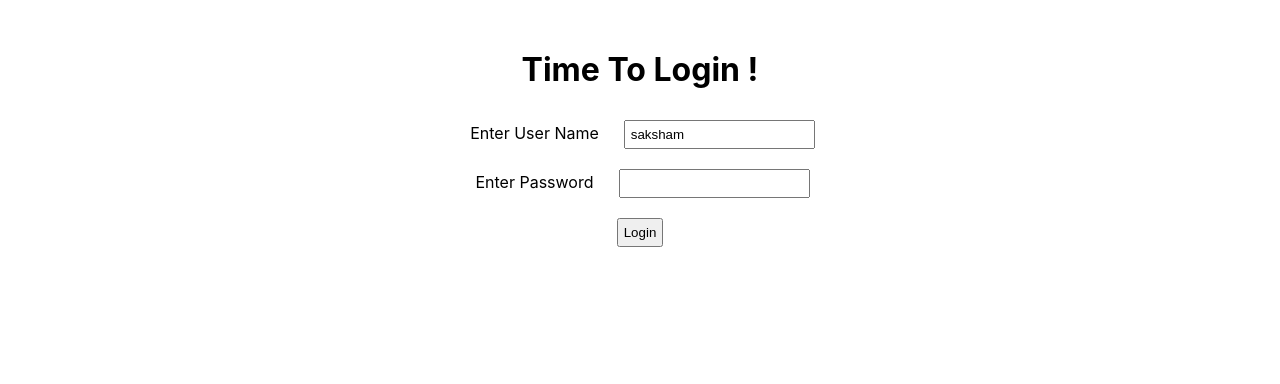
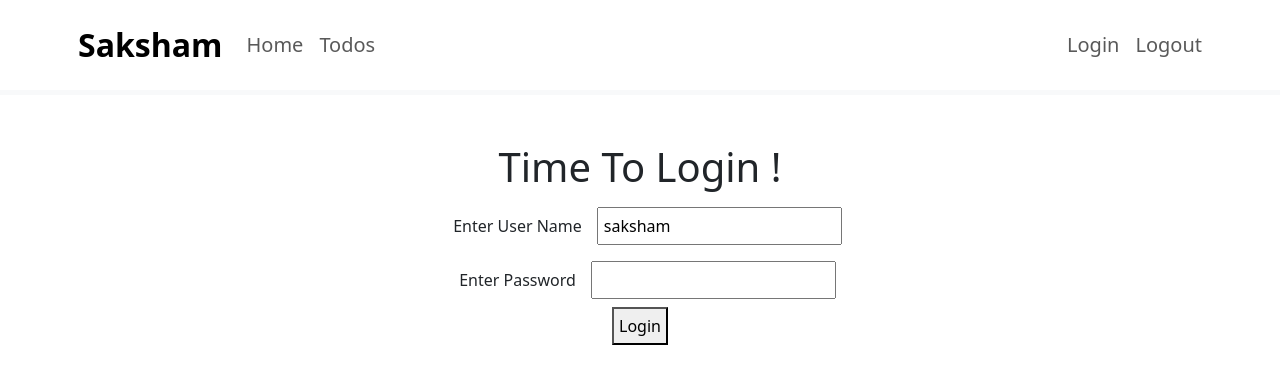
Before and after one commit to saksham000/FullStack-React-TodoApp-SpringBoot, a React (Create React App) app: page / in a window 1280 px wide. Shown: the top 384 px of the page. Built offline with nearby package versions, Linux system fonts and the light colour scheme.

Commit message:
Login,welcom,todolist comp done

```diff
--- a/package.json
+++ b/package.json
@@ -6,6 +6,7 @@
     "@testing-library/jest-dom": "^5.17.0",
     "@testing-library/react": "^13.4.0",
     "@testing-library/user-event": "^13.5.0",
+    "bootstrap": "^5.3.3",
     "react": "^18.3.1",
     "react-dom": "^18.3.1",
     "react-router-dom": "^6.23.1",
--- /dev/null
+++ b/src/component/todo/ErrorComponent.jsx
@@ -0,0 +1,8 @@
+export default function ErrorComponent() {
+    return (
+      <div className="ErrorComponent">
+        <h1>We Are Working Really Hard!</h1>
+        <div>Soory for 404 Error</div>
+      </div>
+    );
+  }
--- /dev/null
+++ b/src/component/todo/HeaderComponent.jsx
@@ -0,0 +1,30 @@
+import {Link} from "react-router-dom";
+import { AuthContext } from "./security/AuthContext";
+import { useContext } from "react";
+
+export default function HeaderComponent() {
+    const authContext = useContext(AuthContext)
+    console.log(authContext.number)
+    return (
+      <header className="border-bottom border-light border-5 mb-5 p-2">
+      <div className="container">
+          <div className="row">
+              <nav className="navbar navbar-expand-lg">
+                  <a className="navbar-brand ms-2 fs-2 fw-bold text-black" href="https://github.com/saksham000">Saksham</a>
+                  <div className="collapse navbar-collapse">
+                      <ul className="navbar-nav">
+                          <li className="nav-item fs-5"><Link className="nav-link" to="/welcome/saksham">Home</Link></li>
+                          <li className="nav-item fs-5"><Link className="nav-link" to="/todos">Todos</Link></li>
+                      </ul>
+                  </div>
+                  <ul className="navbar-nav">
+                      <li className="nav-item fs-5"><Link className="nav-link" to="/login">Login</Link></li>
+                      <li className="nav-item fs-5"><Link className="nav-link" to="/logout">Logout</Link></li>
+                  </ul>
+              </nav>
+          </div>
+      </div>
+  </header>
+
+    );
+  }
--- /dev/null
+++ b/src/component/todo/ListTodoComponent.jsx
@@ -0,0 +1,58 @@
+function ListTodoComponent() {
+    const today = new Date();
+    const targetDate = new Date(
+      today.getFullYear() + 12,
+      today.getMonth(),
+      today.getDay()
+    );
+    const todos = [
+      {
+        id: 1,
+        description: "I want to Learn AWS",
+        done: false,
+        targetDate: targetDate,
+      },
+      {
+        id: 2,
+        description: "I want to Learn SpringBoot",
+        done: false,
+        targetDate: targetDate,
+      },
+      {
+        id: 3,
+        description: "I want to Learn DevOPs",
+        done: false,
+        targetDate: targetDate,
+      },
+    ];
+
+    return (
+      <div className="container">
+        <h1>Things You want to do !</h1>
+        <div>
+          <table className="table">
+            <thead>
+              <tr>
+                <td>ID</td>
+                <td>Description</td>
+                <td>Done ?</td>
+                <td>Target Date</td>
+              </tr>
+            </thead>
+            <tbody>
+              {todos.map((todo) => (
+                <tr key={todo.id}>
+                  <td>{todo.id}</td>
+                  <td>{todo.description}</td>
+                  <td>{todo.done.toString()}</td>
+                  <td>{todo.targetDate.toDateString()}</td>
+                </tr>
+              ))}
+            </tbody>
+          </table>
+        </div>
+      </div>
+    );
+  }
+
+  export default ListTodoComponent
--- /dev/null
+++ b/src/component/todo/LoginComponent.jsx
@@ -0,0 +1,78 @@
+import {
+    BrowserRouter,
+    Routes,
+    Route,
+    useNavigate,
+    useParams,
+    Link,
+  } from "react-router-dom";
+  import { useState } from "react";
+
+
+export default function LoginComponent() {
+    const [username, setUsername] = useState("saksham");
+    const [password, SetPassword] = useState("");
+    const [showSuccessMessage, SetShowSuccessMessage] = useState(false);
+    const [showErrorMessage, SetShowErrorMessage] = useState(false);
+    const navigate = useNavigate();
+
+    function handelUsernameChange(event) {
+      setUsername(event.target.value);
+    }
+
+    function handelPasswordChange(event) {
+      SetPassword(event.target.value);
+    }
+
+    function handelSubmit() {
+      if (username === "saksham" && password === "saksham") {
+        console.log("Success");
+        SetShowSuccessMessage(true);
+        SetShowErrorMessage(false);
+        navigate(`/welcome/${username}`);
+      } else {
+        console.log("Invalid Credentials");
+        SetShowSuccessMessage(false);
+        SetShowErrorMessage(true);
+      }
+    }
+
+    return (
+      <div className="Login">
+        <h1>Time To Login !</h1>
+
+        {showSuccessMessage && (
+          <div className="successMessage">Authenticated Successfully</div>
+        )}
+        {showErrorMessage && (
+          <div className="errorMessage">Please Check Your Credientials.</div>
+        )}
+
+        <div className="LoginForm">
+          <div>
+            <label>Enter User Name</label>
+            <input
+              type="text"
+              name="username"
+              value={username}
+              onChange={handelUsernameChange}
+            />
+          </div>
+        </div>
+        <div>
+          <label>Enter Password</label>
+          <input
+            type="password"
+            name="password"
+            value={password}
+            onChange={handelPasswordChange}
+          />
+        </div>
+        <div>
+          <button type="button" name="login" onClick={handelSubmit}>
+            Login
+          </button>
+        </div>
+      </div>
+    );
+  }
--- /dev/null
+++ b/src/component/todo/LogoutComponent.jsx
@@ -0,0 +1,8 @@
+export default function LogoutComponent() {
+    return (
+      <div className="LogoutComponent">
+        <h1>You are Logged Out !</h1>
+        <div>Thank You For using our App.</div>
+      </div>
+    );
+  }
--- a/src/component/todo/TodoApp.css
+++ b/src/component/todo/TodoApp.css
@@ -2,3 +2,10 @@
     margin: 10px;
     padding: 5px;
 }
+
+.footer{
+    bottom: 0;
+    position: absolute;
+    width: 90%;
+    height: 40px;
+}
--- a/src/component/todo/TodoApp.jsx
+++ b/src/component/todo/TodoApp.jsx
@@ -1,130 +1,30 @@
-import { useState } from "react";
 import "./TodoApp.css";
-import {
-  BrowserRouter,
-  Routes,
-  Route,
-  useNavigate,
-  useParams,
-} from "react-router-dom";
+import { BrowserRouter, Routes, Route } from "react-router-dom";
+import LogoutComponent from "./LogoutComponent";
+import HeaderComponent from "./HeaderComponent";
+import ListTodoComponent from "./ListTodoComponent";
+import ErrorComponent from "./ErrorComponent";
+import WelcomeComponent from "./WelcomeComponent";
+import LoginComponent from "./LoginComponent";
+import AuthProvider from './security/AuthContext'
 
 export default function TodoApp() {
   return (
     <div className="TodoApp">
+      <AuthProvider>
         <BrowserRouter>
+          <HeaderComponent />
+
           <Routes>
             <Route path="/" element={<LoginComponent />} />
-
             <Route path="/login" element={<LoginComponent />} />
             <Route path="/welcome/:username" element={<WelcomeComponent />} />
             <Route path="/todos" element={<ListTodoComponent />} />
+            <Route path="/logout" element={<LogoutComponent />} />
             <Route path="*" element={<ErrorComponent />} />
           </Routes>
         </BrowserRouter>
+      </AuthProvider>
     </div>
   );
 }
-
-function LoginComponent() {
-  const [username, setUsername] = useState("saksham");
-  const [password, SetPassword] = useState("");
-  const [showSuccessMessage, SetShowSuccessMessage] = useState(false);
-  const [showErrorMessage, SetShowErrorMessage] = useState(false);
-  const navigate = useNavigate();
-
-  function handelUsernameChange(event) {
-    setUsername(event.target.value);
-  }
-
-  function handelPasswordChange(event) {
-    SetPassword(event.target.value);
-  }
-
-  function handelSubmit() {
-    if (username === "saksham" && password === "saksham") {
-      console.log("Success");
-      SetShowSuccessMessage(true);
-      SetShowErrorMessage(false);
-      navigate(`/welcome/${username}`);
-    } else {
-      console.log("Invalid Credentials");
-      SetShowSuccessMessage(false);
-      SetShowErrorMessage(true);
-    }
-  }
-
-  return (
-    <div className="Login">
-      <h1>Time To Login !</h1>
-
-      {showSuccessMessage && (
-        <div className="successMessage">Authenticated Successfully</div>
-      )}
-      {showErrorMessage && (
-        <div className="errorMessage">Please Check Your Credientials.</div>
-      )}
-
-      <div className="LoginForm">
-        <div>
-          <label>Enter User Name</label>
-          <input
-            type="text"
-            name="username"
-            value={username}
-            onChange={handelUsernameChange}
-          />
-        </div>
-      </div>
-      <div>
-        <label>Enter Password</label>
-        <input
-          type="password"
-          name="password"
-          value={password}
-          onChange={handelPasswordChange}
-        />
-      </div>
-      <div>
-        <button type="button" name="login" onClick={handelSubmit}>
-          Login
-        </button>
-      </div>
-    </div>
-  );
-}
-
-function WelcomeComponent() {
-  const { username } = useParams();
-  console.log(username);
-  return (
-    <div className="WelcomeComponent">
-      <h1>Welcome {username}</h1>
-      <div>Welcome Component</div>
-    </div>
-  );
-}
-
-function ErrorComponent() {
-  return (
-    <div className="ErrorComponent">
-      <h1>We Are Working Really Hard!</h1>
-      <div>Soory for 404 Error</div>
-    </div>
-  );
-}
-
-function ListTodoComponent() {
-  const todos = { id: 1, description: "I want to Learn AWS" };
-
-  return (
-    <div className="ListTodoComponent">
-      <h1>Things You want to do !</h1>
-      <div>
-        <table>
-          <thead></thead>
-          <tbody></tbody>
-        </table>
-      </div>
-    </div>
-  );
-}
--- /dev/null
+++ b/src/component/todo/WelcomeComponent.jsx
@@ -0,0 +1,16 @@
+import {
+    useParams,
+    Link,
+  } from "react-router-dom";
+
+export default function WelcomeComponent() {
+    const { username } = useParams();
+    return (
+      <div className="WelcomeComponent">
+        <h1>Welcome {username}</h1>
+        <div>
+          Manage Your Todos. <Link to="/todos">Go Here</Link>
+        </div>
+      </div>
+    );
+  }
--- /dev/null
+++ b/src/component/todo/security/AuthContext.js
@@ -0,0 +1,13 @@
+import { createContext, useState } from "react";
+
+
+export const AuthContext = createContext()
+
+export default function AuthProvider({children}){
+   const [number,setNumber] = useState(0)
+    return(
+        <AuthContext.Provider value={{number}}>
+            {children}
+        </AuthContext.Provider>
+    )
+}
--- a/src/index.js
+++ b/src/index.js
@@ -3,6 +3,8 @@
 import './index.css';
 import App from './App';
 import reportWebVitals from './reportWebVitals';
+import 'bootstrap/dist/css/bootstrap.min.css'
+
 
 const root = ReactDOM.createRoot(document.getElementById('root'));
 root.render(
```
Also changed, not shown: src/component/todo/FooterComponent.jsx (added, +9 -0 lines), 1 other file (tests, documents, lock files or other folders). Lines whose indentation alone changed are shown as unchanged.
